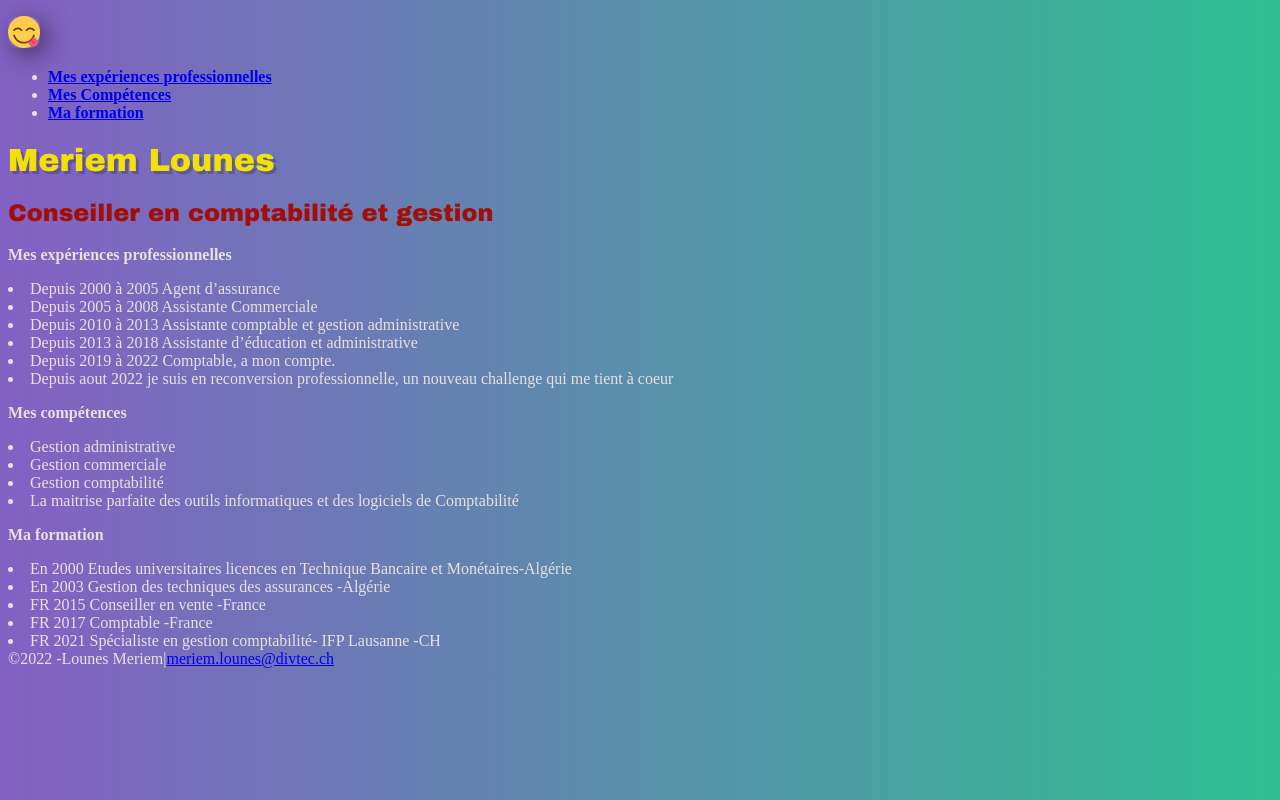
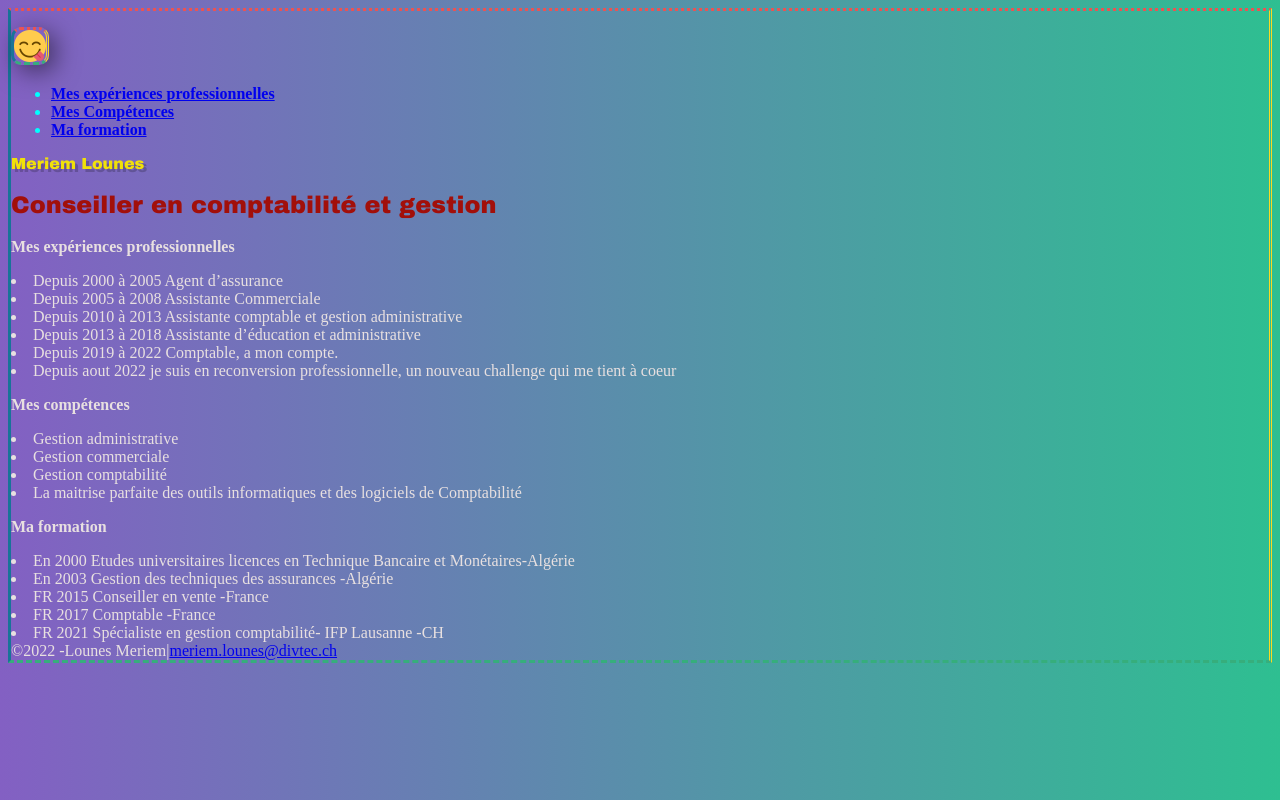
Before and after one commit to divtec-cejef/mon-cv-01-lounesmeriem, a plain HTML site: page index.html in a window 1280 px wide. Drawn offline with Linux system fonts and the light colour scheme; files whose address does not match are found by name.

Commit message:
définir une bordure

```diff
--- a/css/main.css
+++ b/css/main.css
@@ -1,6 +1,10 @@
 body {
     background: linear-gradient(90deg, #8360c3, #2ebf91);
     color: #e8e0e0;
+    border-top: 3px #EB5353 dotted;
+    border-right: 3px #F9D923 double;
+    border-bottom: 3px #36AE7C dashed;
+    border-left: 3px #187498 solid;
 }
 div{
     background-image: url("./icone/apple-touch-icon.png");
@@ -10,12 +14,17 @@ img{
     height: auto;
     box-shadow: 6px 6px 25px rgba(0, 0, 0, 0.5);
     border-radius: 10px;
+    border-top: 3px #EB5353 dotted;
+    border-right: 3px #F9D923 double;
+    border-bottom: 3px #36AE7C dashed;
+    border-left: 3px #187498 solid;
 }
 
 h1 {
     color: #f1e108;
     text-shadow: 3px 3px 0px rgba(0,0,0,0.2);
     font-family: "Arial Black";
+    font-size: 1em;
 }
 h2{
     color: #a20f0a;
@@ -24,3 +33,6 @@ h2{
 li{
     text-align: justify-all;
 }
+.menu{
+    color: aqua;
+}
```
